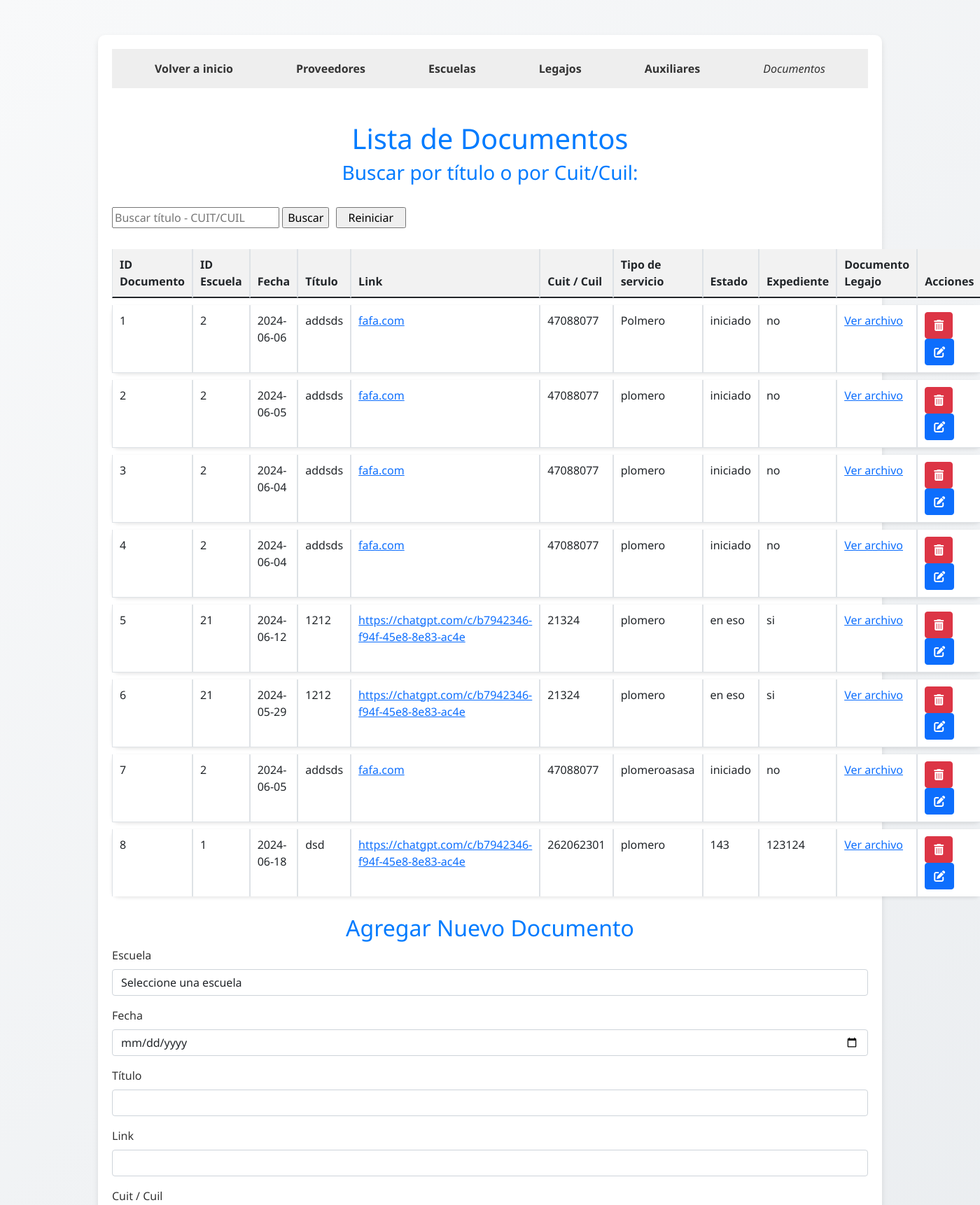
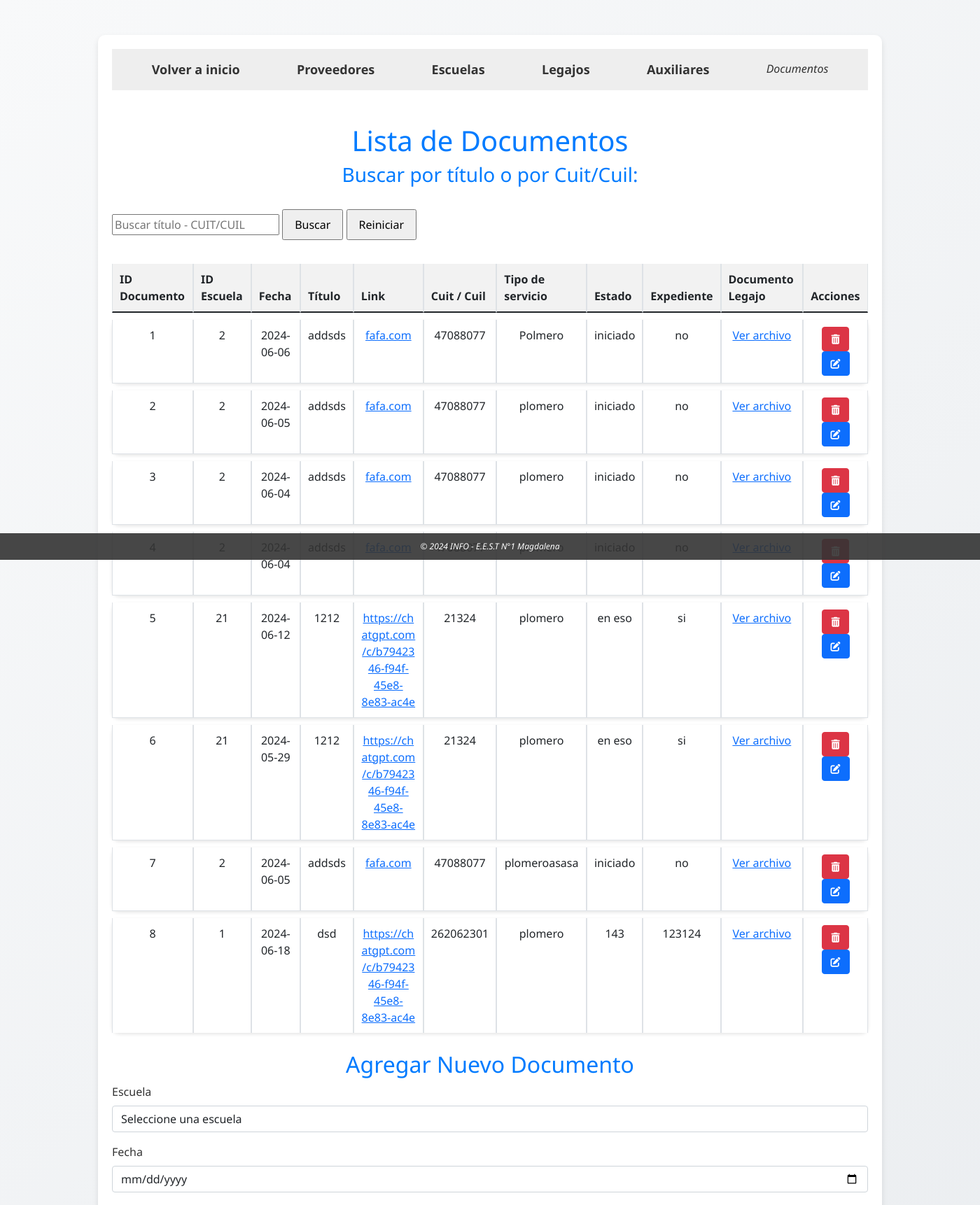
Before and after one commit to Taxx354/consejo, a PHP site: page /documento/documento.php in a window 1400 px wide. Shown: the top 1722 px of the page at 70% size. Run offline with PHP 8.4, Linux system fonts and the light colour scheme; data comes from the database, SQL or seed files in the repository.

Commit message:
Cambios Visuales

```diff
--- a/documento/documento.php
+++ b/documento/documento.php
@@ -4,12 +4,8 @@
     <meta charset="UTF-8">
     <meta name="viewport" content="width=device-width, initial-scale=1.0">
 
-    <!-- Bootstrap CSS -->
     <link href="https://cdn.jsdelivr.net/npm/bootstrap@5.0.2/dist/css/bootstrap.min.css" rel="stylesheet" integrity="sha384-EVSTQN3/azprG1Anm3QDgpJLIm9Nao0Yz1ztcQTwFspd3yD65VohhpuuCOmLASjC" crossorigin="anonymous">
-    <!-- Bootstrap Bundle with Popper -->
     <script src="https://cdn.jsdelivr.net/npm/bootstrap@5.0.2/dist/js/bootstrap.bundle.min.js" integrity="sha384-MrcW6ZMFYlzcLA8Nl+NtUVF0sA7MsXsP1UyJoMp4YLEuNSfAP+JcXn/tWtIaxVXM" crossorigin="anonymous"></script>
-
-    <!-- Font Awesome CSS -->
     <link href="https://cdnjs.cloudflare.com/ajax/libs/font-awesome/6.5.2/css/all.min.css" rel="stylesheet">
 
     <title>Lista de documentos</title>
@@ -18,10 +14,11 @@
         table {
             width: 100%;
             border-collapse: collapse;
+            font-size: 16px;
         }
         th, td {
-            padding: 8px;
-            text-align: left;
+            padding: 10px;
+            text-align: center;
             border-bottom: 1px solid #ddd;
         }
         th {
@@ -32,7 +29,7 @@
         }
         .navbar-nav .nav-link {
             padding: 10px 15px;
-            font-size: 16px;
+            font-size: 18px;
         }
         nav {
             background-color: #eee;
@@ -51,6 +48,7 @@
             text-decoration: none;
             color: #333;
             font-weight: bold;
+            font-size: 18px;
         }
 
         section {
@@ -58,61 +56,38 @@
         }
 
         footer {
+            margin-top: auto;
+            padding: 10px;
+            text-align: center;
             background-color: rgba(51, 51, 51, 0.9);
             color: #fff;
-            text-align: center;
-            padding: 1em;
-            position: fixed;
-            bottom: 0;
-            width: 100%;
-            z-index: 0;
         }
-        .navbar {
-    margin-bottom: 20px;
+
+        footer p {
+            margin: 0;
+            font-size: 12px;
         }
-.navbar-nav .nav-link {
-    padding: 10px 15px;
+
+        form input[type="text"], form input[type="date"], form select {
             font-size: 16px;
         }
-nav {
-    background-color: #eee;
-    padding: 1em;
+
+        form input[type="submit"], form input[type="button"], form button {
+            font-size: 16px;
+            padding: 8px 16px;
         }
-
-nav ul {
-    list-style-type: none;
-    margin: 0;
-    padding: 0;
-    display: flex;
-    justify-content: space-around;
+        .link-column {
+            max-width: 100px;
+            word-wrap: break-word;
         }
-
-nav a {
-    text-decoration: none;
-    color: #333;
-    font-weight: bold;
-}
-
-section {
-    padding: 2em;
-}
-
-footer {
-    background-color: rgba(51, 51, 51, 0.9);
-    color: #fff;
-    text-align: center;
-    padding: 1em;
-    position: fixed;
-    bottom: 0;
-    width: 100%;
-    z-index: 0;
+        .btn {
+            font-size: 14px;
+            padding: 6px 12px;
         }
     </style>
 </head>
-<body>
-    <div class="container">
-         <!-- Barra de navegación -->
-         <!-- Barra de navegación -->
+<body class="d-flex flex-column min-vh-100">
+    <div class="container flex-grow-1">
         <nav>
             <ul>
                 <li><a href="../index.php">Volver a inicio</a></li>
@@ -125,23 +100,22 @@ footer {
         </nav>
         <h1 class="mt-5">Lista de Documentos</h1>
 
-        <!-- Buscador -->
         <h3>Buscar por título o por Cuit/Cuil:</h3>
         <br>
         <form method="get" action="">
             <input type="text" name="search" placeholder="Buscar título - CUIT/CUIL" value="<?php echo isset($_GET['search']) ? $_GET['search'] : '' ?>">
             <input type="submit" value="Buscar">
-            <input type="button" value="Reiniciar" onclick="window.location.href='?';" style="padding: 1px 16px; margin-left: 5px;">
+            <input type="button" value="Reiniciar" onclick="window.location.href='?';">
         </form>
 
-        <table class="table table-bordered">
+        <table class="table table-bordered mt-4">
             <thead>
                 <tr>
                     <th>ID Documento</th>
                     <th>ID Escuela</th>
                     <th>Fecha</th>
                     <th>Título</th>
-                    <th>Link</th>
+                    <th class="link-column">Link</th>
                     <th>Cuit / Cuil</th>
                     <th>Tipo de servicio</th>
                     <th>Estado</th>
@@ -152,7 +126,6 @@ footer {
             </thead>
             <tbody>
                 <?php
-                // Datos de conexión
                 $servername = "localhost";
                 $username = "root";
                 $password = "";
@@ -164,7 +137,6 @@ footer {
                     die("Conexión fallida: " . $conn->connect_error);
                 }
 
-                // Consulta SQL para obtener documentos
                 $search = isset($_GET['search']) ? $conn->real_escape_string($_GET['search']) : '';
                 $sql = "SELECT id_documento, id_esc, fecha, titulo, link, cuit_cuil, tipo_servicio, estado, expediente, historial_legajo
         FROM documentos
@@ -173,21 +145,19 @@ footer {
 
                 $result = $conn->query($sql);
 
-                // Verificar si hay resultados
                 if ($result->num_rows > 0) {
-                    // Mostrar datos por cada fila
                     while($row = $result->fetch_assoc()) {
                         echo "<tr>";
                         echo "<td>" . $row["id_documento"] . "</td>";
                         echo "<td>" . $row["id_esc"] . "</td>";
                         echo "<td>" . $row["fecha"] . "</td>";
                         echo "<td>" . $row["titulo"] . "</td>";
-                        echo "<td><a href='" . $row["link"] . "'>" . $row["link"] . "</a></td>";
+                        echo "<td class='link-column'><a href='" . $row["link"] . "'>" . $row["link"] . "</a></td>";
                         echo "<td>" . $row["cuit_cuil"] . "</td>";
                         echo "<td>" . $row["tipo_servicio"] . "</td>";
                         echo "<td>" . $row["estado"] . "</td>";
                         echo "<td>" . $row["expediente"] . "</td>";
-                        echo "<td><a href='" . $row["historial_legajo"] . "'>Ver archivo</a></td>"; // Enlace para ver el archivo
+                        echo "<td><a href='" . $row["historial_legajo"] . "'>Ver archivo</a></td>";
                         echo "<td>";
                         echo "<a href='eliminar_documento.php?id=" . $row["id_documento"] . "' class='btn btn-danger'><i class='fas fa-trash-alt'></i></a> ";
                         echo "<a href='editar_documento.php?id=" . $row["id_documento"] . "' class='btn btn-primary'><i class='fas fa-edit'></i></a>";
@@ -198,13 +168,11 @@ footer {
                     echo "<tr><td colspan='11'>No hay datos disponibles</td></tr>";
                 }
 
-                // Cerrar conexión
                 $conn->close();
                 ?>
             </tbody>
         </table>
 
-        <!-- Formulario para agregar nuevo documento -->
         <h2>Agregar Nuevo Documento</h2>
         <form method="post" action="insertar_documento.php" enctype="multipart/form-data">
             <div class="mb-3">
@@ -212,7 +180,6 @@ footer {
                 <select name="id_esc" id="id_esc" class="form-control" required>
                     <option value="">Seleccione una escuela</option>
                     <?php
-                    // Conexión a la base de datos para obtener id_esc y nombre_escuela
                     $conn = new mysqli($servername, $username, $password, $dbname);
 
                     if ($conn->connect_error) {
@@ -249,7 +216,6 @@ footer {
                 <select name="cuit_cuil" id="cuit_cuil" class="form-control" required>
                     <option value="">Seleccione un cuit/cuil</option>
                     <?php
-                    // Conexión a la base de datos para obtener cuit/cuil y nombre_auxiliar
                     $conn = new mysqli($servername, $username, $password, $dbname);
 
                     if ($conn->connect_error) {
@@ -293,7 +259,6 @@ footer {
             <div class="mb-3">
                 <label for="expediente" class="form-label">Expediente</label>
                 <input type="text" class="form-control" id="expediente" name="expediente" required>
-
             </div>
             <div class="mb-3">
                 <label for="historial_legajo" class="form-label">Documento Legajo</label>
@@ -302,5 +267,9 @@ footer {
             <button type="submit" class="btn btn-primary">Agregar Documento</button>
         </form>
     </div>
+
+    <footer>
+        <p><em>© 2024 INFO - E.E.S.T N°1 Magdalena</em></p>
+    </footer>
 </body>
 </html>
--- a/index.php
+++ b/index.php
@@ -46,8 +46,8 @@
 
         .button-container a {
             display: block;
-            width: 250px; /* Ancho ajustado */
-            padding: 20px; /* Padding ajustado */
+            width: 250px;
+            padding: 20px;
             text-align: center;
             text-decoration: none;
             background: linear-gradient(135deg, #007bff, #0056b3);
```
Also changed, not shown: auxiliar/auxiliar.php (+48 -56 lines), escuela/escuela.php (+26 -41 lines), legajo/legajo.php (+24 -30 lines), proveedores/proveedores.php (+34 -34 lines). Lines whose indentation alone changed are shown as unchanged.
